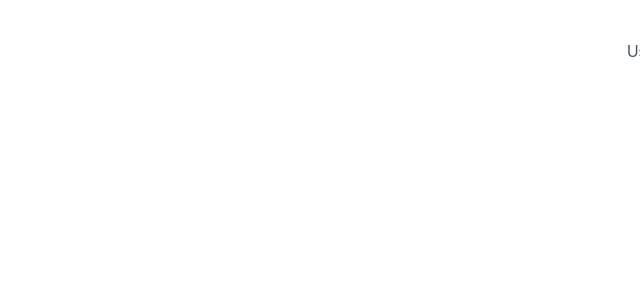
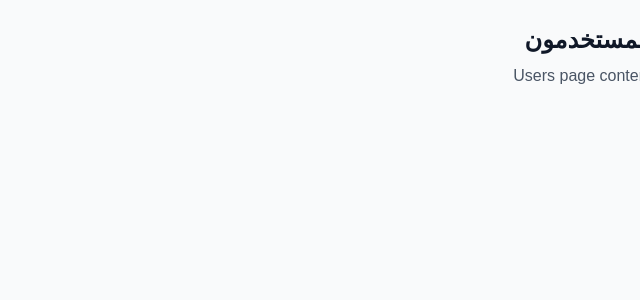
Before and after one commit to rania333/atmta-fullstack-task, a Next.js app in the folder frontend/: page /users in a window 1280 px wide. Shown: the top 300 px of the page, without its empty margins (640-1280 px from the left). Built offline with nearby package versions, Linux system fonts and the light colour scheme; no server answers; sample sign-in values are in the browser's storage.

Commit message:
[FE] Build dynamic sidebar

```diff
--- /dev/null
+++ b/frontend/@core/profile/userProfile.hook.ts
@@ -0,0 +1,12 @@
+'use client';
+
+import { profileService } from '@/@features/profile/profile.service';
+import { useQuery } from '@tanstack/react-query';
+
+export function useProfile(userId: number) {
+  return useQuery({
+    queryKey: ['profile', userId],
+    queryFn: () => profileService.getProfile(userId),
+    enabled: !!userId
+  });
+}
--- /dev/null
+++ b/frontend/@features/profile/profile.service.ts
@@ -0,0 +1,9 @@
+import { apiFetch } from '@/@shared/libs/api';
+import { IProfileRes } from './profile.types';
+import { IBaseRes } from '@/@shared/libs/base-api.types';
+
+export const profileService = {
+  getProfile(userId: number) {
+    return apiFetch<IBaseRes<IProfileRes>>(`/users/${userId}`);
+  },
+};
--- /dev/null
+++ b/frontend/@shared/layout/Sidebar.tsx
@@ -0,0 +1,101 @@
+'use client';
+
+import Link from 'next/link';
+import { usePathname } from 'next/navigation';
+
+import { auth } from '@/@shared/libs/auth';
+import { useProfile } from '@/@core/profile/userProfile.hook';
+
+const menuItems = [
+  {
+    label: 'المستخدمون',
+    href: '/users',
+    permission: 'users.read',
+  },
+  {
+    label: 'الأدوار والصلاحيات',
+    href: '/roles',
+    permission: 'roles.read',
+  },
+  {
+    label: 'التصنيفات',
+    href: '/categories',
+    permission: 'categories.read',
+  },
+  {
+    label: 'الموردون',
+    href: '/vendors',
+    permission: 'vendors.read',
+  },
+];
+
+export default function Sidebar() {
+  const pathname = usePathname();
+
+  const user = auth.getUser();
+  const { data, isLoading } = useProfile(user?.id!);
+  const profile = data?.data;
+
+  const visibleItems = menuItems.filter((item) =>
+    profile?.effectivePermissions.includes(
+      item.permission,
+    ),
+  );
+
+  return (
+    <aside className="min-h-screen w-64 border-l border-gray-200 bg-white p-4">
+      <div className="mb-8">
+        <h2 className="text-xl font-bold text-gray-900">
+          لوحة التحكم
+        </h2>
+
+        {user && (
+          <p className="mt-1 text-sm text-gray-500">
+            {user.name}
+          </p>
+        )}
+      </div>
+
+      <nav className="space-y-2">
+        {isLoading ? (
+          <p className="px-4 py-3 text-sm text-gray-500">
+            جاري التحميل...
+          </p>
+        ) : (
+          <>
+            {visibleItems.map((item) => {
+              const isActive =
+                pathname === item.href ||
+                pathname.startsWith(`${item.href}/`);
+
+              return (
+                <Link
+                  key={item.href}
+                  href={item.href}
+                  className={`block rounded-lg px-4 py-3 text-sm font-medium transition ${
+                    isActive
+                      ? 'bg-blue-50 text-blue-700'
+                      : 'text-gray-600 hover:bg-gray-50 hover:text-gray-900'
+                  }`}
+                >
+                  {item.label}
+                </Link>
+              );
+            })}
+
+            <Link
+              href="/profile"
+              className={`block rounded-lg px-4 py-3 text-sm font-medium transition ${
+                pathname === '/profile'
+                  ? 'bg-blue-50 text-blue-700'
+                  : 'text-gray-600 hover:bg-gray-50 hover:text-gray-900'
+              }`}
+            >
+              الملف الشخصي
+            </Link>
+          </>
+        )}
+      </nav>
+    </aside>
+  );
+}
--- a/frontend/@shared/libs/auth.ts
+++ b/frontend/@shared/libs/auth.ts
@@ -1,19 +1,45 @@
 const TOKEN_KEY = 'token';
+const USER_KEY = 'user';
+
+export interface IAuthUser {
+  id: number;
+  name: string;
+  email: string;
+}
 
 export const auth = {
   getToken() {
-    if (typeof window === 'undefined') return null;
+    if (typeof window === 'undefined') {
+      return null;
+    }
+
     return localStorage.getItem(TOKEN_KEY);
   },
 
   setToken(token: string) {
     localStorage.setItem(TOKEN_KEY, token);
-    window.dispatchEvent(new Event('auth-change'));
   },
 
-  removeToken() {
+  getUser(): IAuthUser | null {
+    if (typeof window === 'undefined') {
+      return null;
+    }
+
+    const user = localStorage.getItem(USER_KEY);
+
+    return user ? JSON.parse(user) : null;
+  },
+
+  setUser(user: IAuthUser) {
+    localStorage.setItem(
+      USER_KEY,
+      JSON.stringify(user),
+    );
+  },
+
+  removeAuth() {
     localStorage.removeItem(TOKEN_KEY);
-    window.dispatchEvent(new Event('auth-change'));
+    localStorage.removeItem(USER_KEY);
   },
 
   isAuthenticated() {
--- /dev/null
+++ b/frontend/@shared/libs/base-api.types.ts
@@ -0,0 +1,5 @@
+export interface IBaseRes<T = any> {
+    statusCode: number;
+    message: string;
+    data: T;
+}
--- a/frontend/@shared/providers/queryProvider.tsx
+++ b/frontend/@shared/providers/queryProvider.tsx
@@ -52,7 +52,7 @@ function handleGlobalError(error: Error) {
   if (error.status === 401) {
     toast.error('انتهت جلسة تسجيل الدخول');
 
-    auth.removeToken();
+    auth.removeAuth();
 
     setTimeout(() => {
       window.location.href = '/login';
--- a/frontend/app/(dashboard)/layout.tsx
+++ b/frontend/app/(dashboard)/layout.tsx
@@ -1,18 +1,17 @@
 import AuthGuard from "@/@shared/layout/AuthGuard";
+import Sidebar from "@/@shared/layout/Sidebar";
 import type { ReactNode } from "react";
 
 export default function DashboardLayout({ children }: { children: ReactNode }) {
   return (
-  <AuthGuard>
-    <div className="flex min-h-screen">
-      <aside>
-        Sidebar
-      </aside>
+    <AuthGuard>
+      <div className="flex min-h-screen bg-gray-50">
+        <Sidebar />
 
-      <main className="flex-1">
-        {children}
-      </main>
-    </div>
-  </AuthGuard>
+        <main className="flex-1 p-6">
+          {children}
+        </main>
+      </div>
+    </AuthGuard>
   );
 }
--- a/frontend/app/login/page.tsx
+++ b/frontend/app/login/page.tsx
@@ -31,6 +31,7 @@ function LoginForm() {
 
     onSuccess: (res) => {
       auth.setToken(res.accessToken);
+      auth.setUser(res.user);
       router.replace('/users');
     },
   });
```
Also changed, not shown: frontend/@features/profile/profile.types.ts (added, +16 -0 lines), 1 other file (tests, documents, lock files or other folders).
